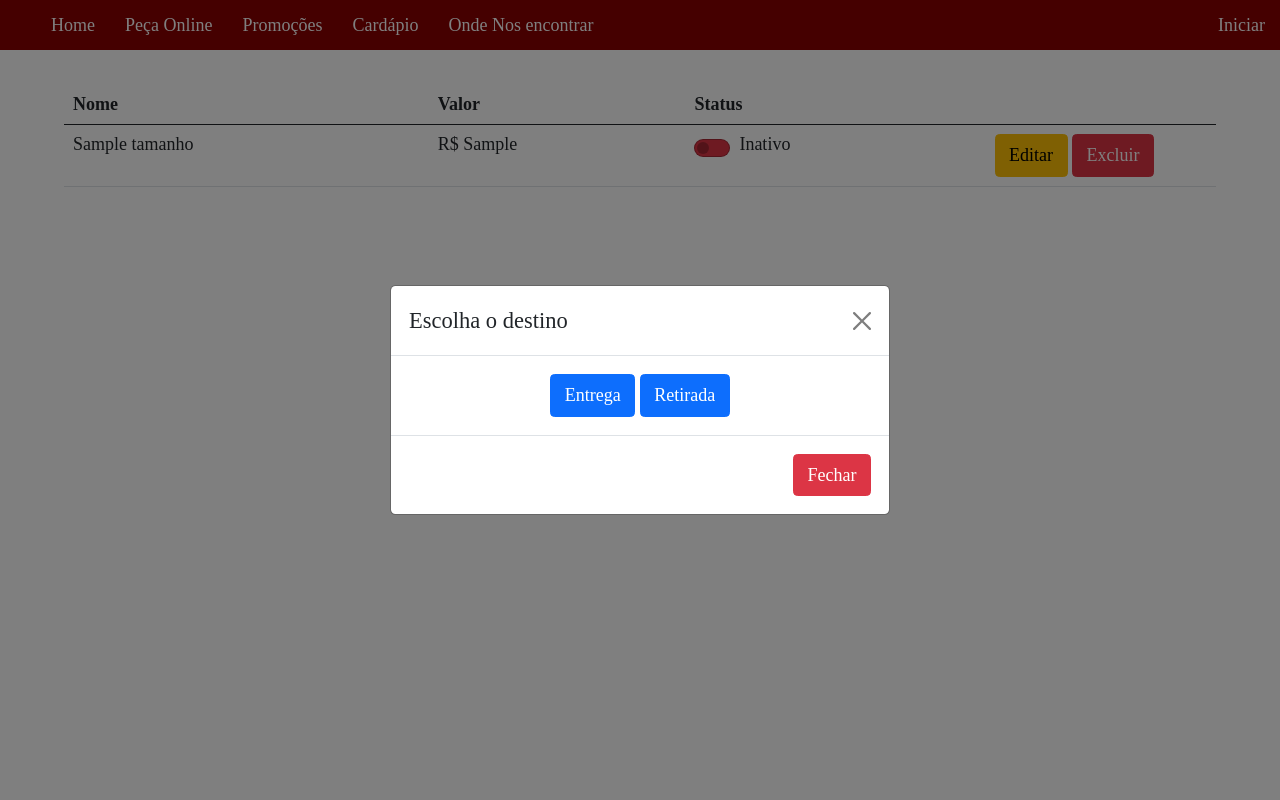
After one commit to GBRielGCLC/TCC-WEB, a PHP site: page /gerencia-cardapio.php in a window 1280 px wide, after a click on "Peça Online". The commit adds this page. Run offline with PHP 8.4, Linux system fonts and the light colour scheme; tables that the repository leaves empty or names only in its code hold one stand-in row (values such as "Sample post"); some libraries are stand-ins or nearby versions.

Commit message:
modal nos botões editar e alterei o nome 'cardápio' e 'status'

```diff
--- /dev/null
+++ b/gerencia-cardapio.php
@@ -0,0 +1,124 @@
+<!DOCTYPE html>
+<html lang="pt-BR">
+<head>
+    <meta charset="UTF-8">
+    <title>Ativar/Inativa Produto</title>
+    <!------------------------------------------------| Campo monetário |------------------------------------------------>
+    <script src="https://ajax.googleapis.com/ajax/libs/jquery/2.1.1/jquery.min.js"></script>
+    <script src="https://igorescobar.github.io/jQuery-Mask-Plugin/js/jquery.mask.min.js"></script>
+    <!------------------------------------------------------------------------------------------------------------------->
+    <!------------------------------------------------| Bootstrap |------------------------------------------------>
+    <link href="https://cdn.jsdelivr.net/npm/bootstrap@5.0.0-beta1/dist/css/bootstrap.min.css" rel="stylesheet" integrity="sha384-giJF6kkoqNQ00vy+HMDP7azOuL0xtbfIcaT9wjKHr8RbDVddVHyTfAAsrekwKmP1" crossorigin="anonymous">
+    <script src="https://cdn.jsdelivr.net/npm/bootstrap@5.0.0-beta1/dist/js/bootstrap.bundle.min.js" integrity="sha384-ygbV9kiqUc6oa4msXn9868pTtWMgiQaeYH7/t7LECLbyPA2x65Kgf80OJFdroafW" crossorigin="anonymous"></script>
+    <!----------------------------------------------------------------------------------------------------------------->
+    <link rel="stylesheet" href="css/gerencia-cardapio.css">
+</head>
+<body>
+    <?php include "php/barra-menu.php"; ?>
+
+    <div class="geral">
+
+        <table class="table">
+        <thead>
+            <tr>
+                <th> Nome</th>
+                <th> Valor </th>
+                <th> Status</th>
+                <th>  </th>
+            </tr>
+        </thead>
+        <tbody>
+        <?php
+
+            include "php\conexaoBD.php";
+
+            $sql = "SELECT nome,preco,idPizza,status FROM `tamanho` ORDER BY preco ASC";
+            $result = $conn->query($sql);
+
+            if ($result->num_rows > 0) {
+                while($row = $result->fetch_assoc()) {
+                    $nome_tamanho = $row["nome"];
+                    $preco = str_replace(".",",",$row["preco"]);
+                    $idPizza = $row["idPizza"];
+                    $statusBD = $row["status"];
+
+                    if($statusBD=="on"){
+                        $check = "checked";
+                        $status = "Ativo";
+                    }
+                    else{
+                        $check = "";
+                        $status = "Inativo";
+                    }
+
+                    // ----------------------| Mostrar a tabela com as informações |----------------------------
+                    echo "
+                        <tr>
+                            <td> $nome_tamanho </td>
+                            <td> R$ $preco </td>
+                            <td>
+                                <div class='form-check form-switch'>
+                                    <input class='form-check-input' type='checkbox' id='flexSwitchCheckDefault' $check>
+                                    <label class='form-check-label' for='flexSwitchCheckDefault'> $status </label>
+                                </div>
+                            </td>
+                            <td style='width:20%'>
+                                <button type='button' class='btn btn-warning btr-sm' data-bs-toggle='modal' data-bs-target='#$nome_tamanho'> Editar </button>
+                                <button type='button' class='btn btn-danger btr-sm'> Excluir </button>
+                            </td>
+                        </tr>
+                    ";
+                    // |-------------------------------| Criar o modal com as repequitivas informações |---------------------------|
+                    echo "
+                    <div class='modal fade' id='$nome_tamanho' tabindex='-1' aria-labelledby='exampleModalLabel' aria-hidden='true'>
+                        <div class='modal-dialog modal-dialog-centered'>
+                            <div class='modal-content'>
+                                <div class='modal-header'>
+                                    <h5 class='modal-title' id='exampleModalLabel'> $nome_tamanho </h5>
+                                    <button type='button' class='btn-close' data-bs-dismiss='modal' aria-label='Close'></button>
+                                </div>
+                                <div class='modal-body'>
+                                    <center>
+                                        <label> Tamanho </label> <input type='text' name='tamanho' value='$nome_tamanho'> <br>
+                                        <label> Preço </label> <input class='money' id='input' size='9' type='text' name='preco' value='$preco'>
+
+                                    </center>
+                                </div>
+                                <div class='modal-footer'>
+                                    <button type='button' class='btn btn-danger' data-bs-dismiss='modal'> Cancelar </button>
+                                    <button type='submit' class='btn btn-success'> Confirmar </button>
+                                </div>
+                            </div>
+                        </div>
+                    </div>
+                    ";
+                    // |-----------------------------------------------------------------------------------------------------------|
+                }
+                echo "<label></label>";
+            }
+
+        ?>
+        <form action="edit-tamanho"></form>
+
+        </tbody>
+        </table>
+
+    </div>
+    <!--------------------------------------------------------------------------| Modal |-------------------------------------------------------------------------->
+
+                    <!------------------------------------------------------------------------------------------------------------------------------------------------------------->
+
+
+</body>
+</html>
+
+<script>
+    $(document).ready(function(){
+        $('.money').mask('000.000.000.000.000,00', {reverse: true});
+
+    $(".money").change(function(){
+        $("#value").html($(this).val().replace(/\D/g,''))
+    })
+
+    });
+</script>
--- a/php/barra-menu.php
+++ b/php/barra-menu.php
@@ -8,7 +8,7 @@
     <nav class = "menu">
         <ul class="links_menu">
             <li> <a href="index.php">Home</a> <li>
-            <li> <button type="button" id="pedir" data-bs-toggle="modal" data-bs-target="#exampleModal"> Peça Online </button> <li>
+            <li> <button type="button" id="pedir" data-bs-toggle="modal" data-bs-target="#pedido"> Peça Online </button> <li>
             <li> <a href="index.php">Promoções</a> <li>
             <li> <a href="#">Cardápio</a> <li>
             <li> <a href="#onde_encontrar">Onde Nos encontrar</a> <li>
@@ -26,8 +26,8 @@
                                     </a>
 
                                     <ul class='dropdown-menu' aria-labelledby='cardapio' style='background-color: #8B0000;'>
-                                        <li><a href='Cardapio.php' class='dropdown-item' style='color:white;' >Cardápio</a></li>
-                                        <li><a href='Status.php' class='dropdown-item' style='color: white;'>Ativar/Inativar Produto</a></li>
+                                        <li><a href='gerencia-cardapio.php' class='dropdown-item' style='color: white;'> Gerenciar </a></li>
+                                        <li><a href='cadastro-cardapio.php' class='dropdown-item' style='color:white;'> Cadastrar </a></li>
 
                                     </ul>
                                 </div>
@@ -62,7 +62,7 @@
 
     </nav>
     <!--------------------------------------------------------------------------| Modal |-------------------------------------------------------------------------->
-    <div class="modal fade" id="exampleModal" tabindex="-1" aria-labelledby="exampleModalLabel" aria-hidden="true">
+    <div class="modal fade" id="pedido" tabindex="-1" aria-labelledby="exampleModalLabel" aria-hidden="true">
         <div class="modal-dialog modal-dialog-centered">
             <div class="modal-content">
                 <div class="modal-header">
--- a/php/cardapio/cadastro-sabor.php
+++ b/php/cardapio/cadastro-sabor.php
@@ -33,6 +33,6 @@
         }
         $conn->close();
     }
-    header("Location: ../../Cardapio.php#cad-sabor");
+    header("Location: ../../cadastro-cardapio.php#cad-sabor");
 
 ?>
--- a/php/cardapio/cadastro-tamanho.php
+++ b/php/cardapio/cadastro-tamanho.php
@@ -26,5 +26,5 @@
 
         $conn->close();
     }
-    header("Location: ../../Cardapio.php#cad-tamanho");
+    header("Location: ../../cadastro-cardapio.php#cad-tamanho");
 ?>
--- /dev/null
+++ b/php/cardapio/edit-tamanho.php
@@ -0,0 +1 @@
+<?php
```
Also changed, not shown: Status.php (deleted, +0 -79 lines), cadastro-cardapio.php (renamed from Cardapio.php, +2 -11 lines), css/cadastro-cardapio.css (renamed from css/cardapio.css), css/gerencia-cardapio.css (renamed from css/status.css).
